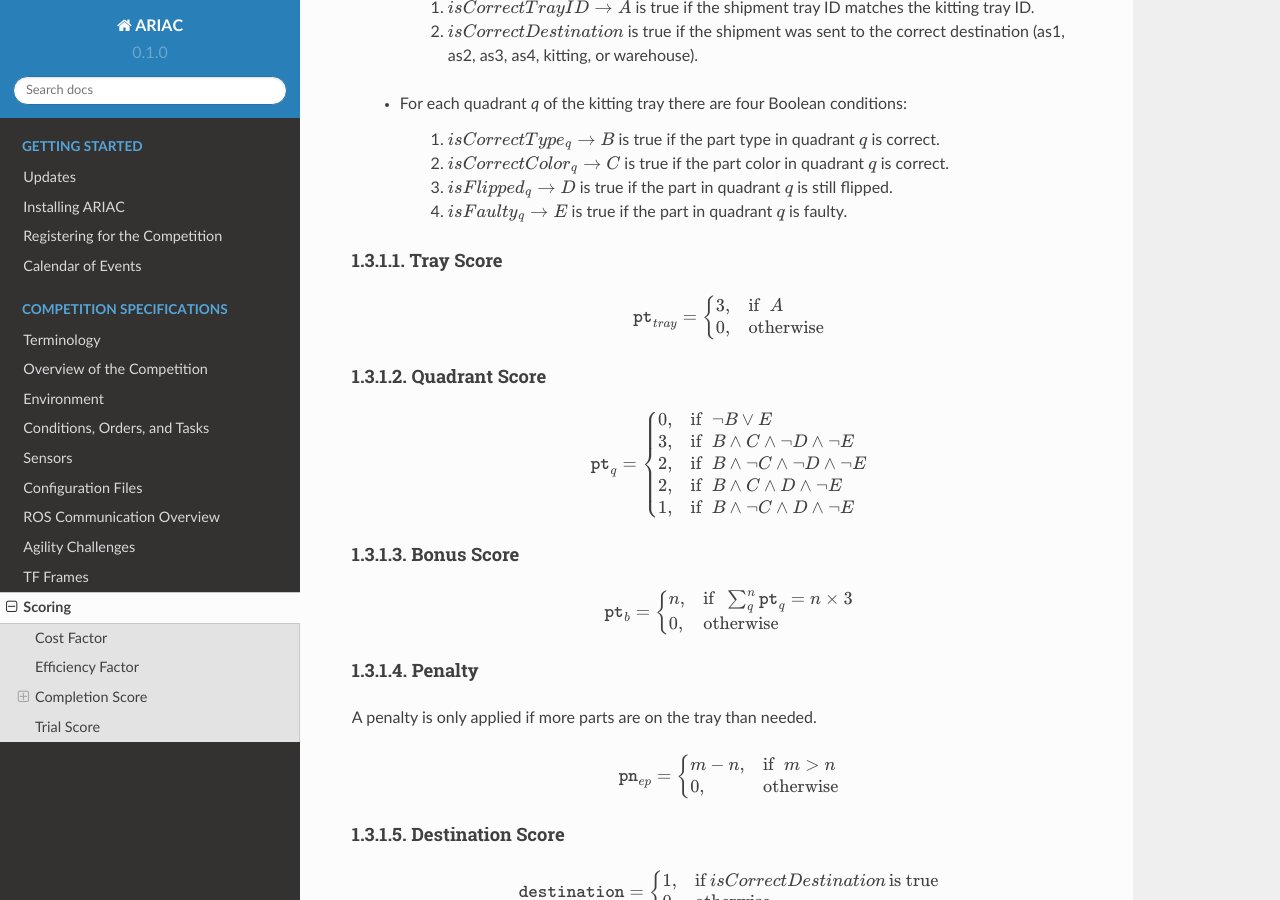
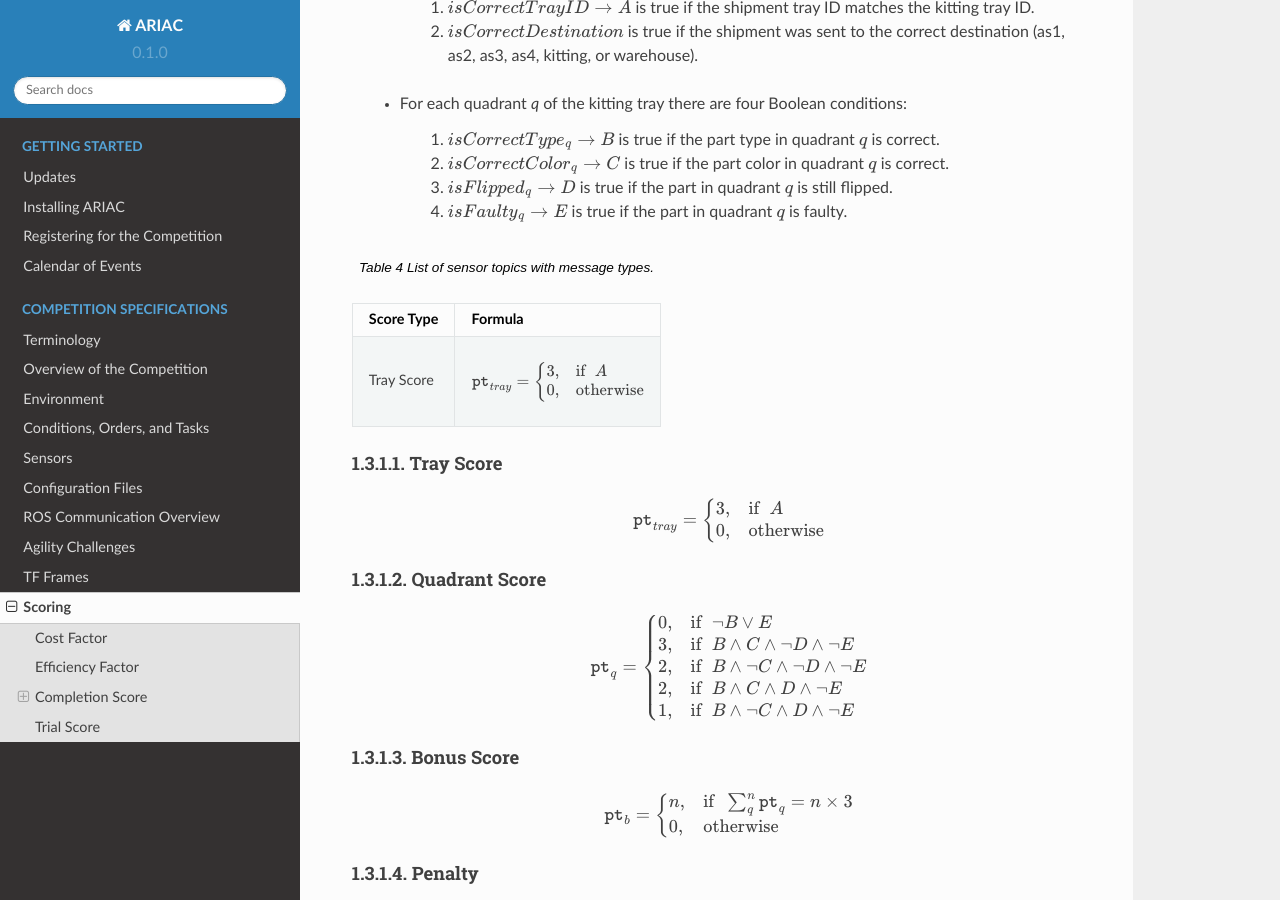
Before and after one commit to usnistgov/ARIAC, a Sphinx documentation site: the page built from docs/competition/scoring.rst, in a window 1280 px wide and 900 px high, scrolled down 1172 px. Built offline with Sphinx 7.4.7 and the Read the Docs theme 2.0.0, drawn with Linux system fonts in a browser that asks for light colours; some of the changed text lies outside the part shown.

```diff
--- a/docs/competition/scoring.rst
+++ b/docs/competition/scoring.rst
@@ -2,10 +2,8 @@
 Scoring
 ========
 
-..
-  :term:`Sphinx`
 
-There are three major components of the Trial Score in ARIAC 2023.
+There are 3 major components of the Trial Score in ARIAC 2023.
 
   1. `Cost Factor`: How much does the system (sensors) cost?
   2. `Efficiency Factor`: How fast or efficiently did the system complete the task(s)
@@ -61,6 +59,21 @@
       3. :math:`isFlipped_{q} \rightarrow D` is true if the part in quadrant :math:`q` is still flipped.
       4. :math:`isFaulty_{q} \rightarrow E` is true if the part in quadrant :math:`q` is faulty.
 
+
+.. list-table:: List of sensor topics with message types.
+   :widths: 25 50
+   :header-rows: 1
+   :name: score
+
+   * - Score Type
+     - Formula
+   * - Tray Score
+     - .. math::
+
+        \texttt{pt}_{tray} = \begin{cases}
+        3, &\text{if} ~~ A \\
+        0, &\text{otherwise}  \\
+        \end{cases}
 
 Tray Score
 ,,,,,,,,,,
```
